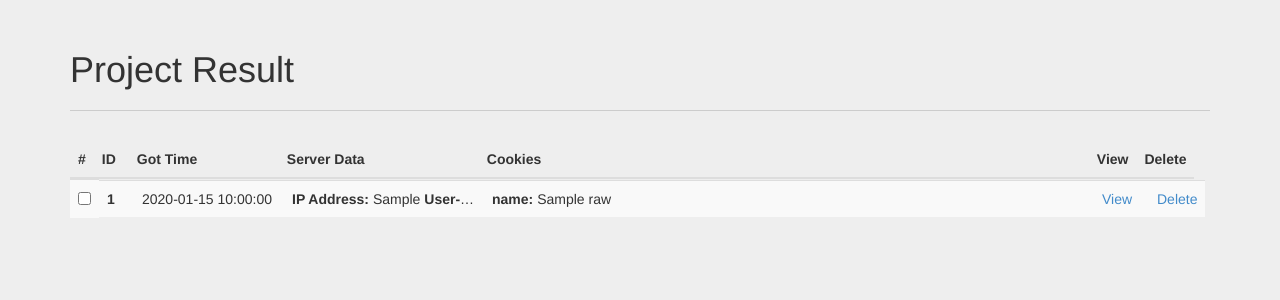
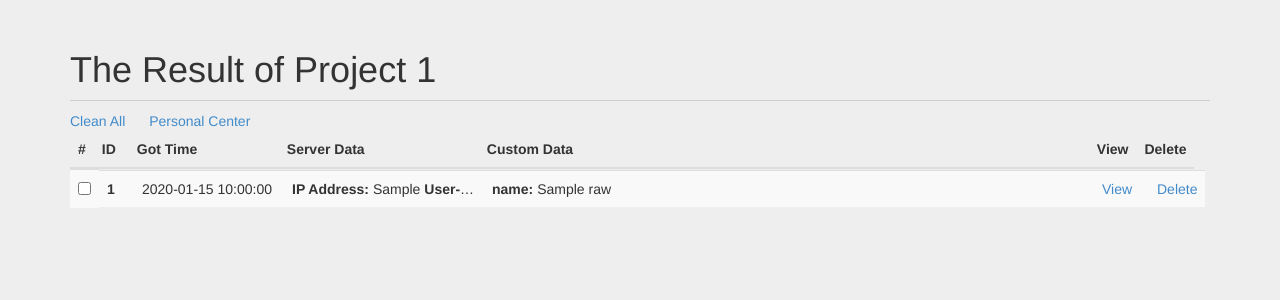
Before and after one commit to RicterZ/riXSS, a Python web app: template templates/detail.html in a window 1280 px wide. Shown: the top 300 px of the page. Run offline with Jinja, Linux system fonts and the light colour scheme; the template is opened without the code that fills it: most values are stand-ins (such as "Sample title", 1, 10 or a date in 2020); some libraries are stand-ins or nearby versions.

Commit message:
view result

```diff
--- a/lib/views.py
+++ b/lib/views.py
@@ -84,7 +84,7 @@ class XSSResultHandler(BaseHandler):
             if not user_id or not is_owner(user_id=user_id, obj_id=project_id, obj_type=PROJECTS):
                 return web.seeother('/user')
             results = format_xss_result(get_xss_result(project_id=project_id))
-            return self.render(title="Project %d Result" % int(project_id), project_id=project_id,
+            return self.render(title="Project %d" % int(project_id), project_id=project_id,
                                template="detail.html", results=results)
         return func()
 
--- a/templates/detail.html
+++ b/templates/detail.html
@@ -3,8 +3,7 @@
 {% block style %}
 <style>
     .main-title {
-        padding-bottom: 20px;
-        margin-bottom: 30px;
+        padding-bottom: 10px;
         border-bottom: 1px solid #CCC;
     }
 
@@ -47,12 +46,51 @@
         width: 35px;
     }
 
+    div > .line{
+        display: block;
+        border-bottom: 1px solid #CCC;
+    }
+
+    div >.line:nth-child(odd) {
+        background: #EEE;
+    }
+
+    .operate > a {
+        margin-right: 20px;
+    }
+
 </style>
 {% endblock %}
 
 
 {% block body %}
-<h1 class="main-title">Project Result</h1>
+
+<!-- Modal -->
+<div class="modal fade" id="projectResult" tabindex="-1" role="dialog" aria-labelledby="projectResult" aria-hidden="true">
+  <div class="modal-dialog">
+    <div class="modal-content">
+      <div class="modal-header">
+        <button type="button" class="close" data-dismiss="modal" aria-hidden="true">&times;</button>
+        <h4 class="modal-title">View Detail</h4>
+      </div>
+      <div class="modal-body">
+        <h3>Server Data</h3>
+        <div class="result-server-data"></div>
+        <h3>Custom Data</h3>
+        <div class="result-cookie"></div>
+      </div>
+      <div class="modal-footer">
+        <button type="button" class="btn btn-default" data-dismiss="modal">Close</button>
+      </div>
+    </div><!-- /.modal-content -->
+  </div><!-- /.modal-dialog -->
+</div><!-- /.modal -->
+
+<h1 class="main-title">The Result of Project {{ project_id }}</h1>
+<div class="operate">
+    <a href="##">Clean All</a>
+    <a href="/users">Personal Center</a>
+</div>
 <div class="result-container">
     <table class="table table-striped">
         <thead>
@@ -61,7 +99,7 @@
                 <th class="center id">ID</th>
                 <th class="center time">Got Time</th>
                 <th class="center server-data">Server Data</th>
-                <th class="center cookies">Cookies</th>
+                <th class="center cookies">Custom Data</th>
                 <th class="center">View</th>
                 <th class="center">Delete</th>
             </tr>
@@ -74,12 +112,12 @@
                 <td class="center id"><strong>{{ i }}</strong></td>
                 <td class="time center">{{ result.got_time }}</td>
                 <td class="server-data center">
-                    <strong>IP Address: </strong>{{ result.server_data['Request-IP'] }}
-                    <strong>User-Agent: </strong>{{ result.server_data['User-Agent'] }}
+                    <span class="line"><strong>IP Address: </strong>{{ result.server_data['Request-IP'] }}</span>
+                    <span class="line"><strong>User-Agent: </strong>{{ result.server_data['User-Agent'] }}</span>
                 </td>
                 <td class="center cookies">
                     {% for i in result.raw_data.keys() %}
-                        <strong>{{ i }}: </strong>{{ result.raw_data[i] }}
+                        <span class="line"><strong>{{ i }}: </strong>{{ result.raw_data[i] }}</span>
                     {% endfor %}
                 </td>
                 <td class="center view"><a href="##">View</a></td>
@@ -91,3 +129,14 @@
     </table>
 </div>
 {% endblock %}
+
+{% block script %}
+<script>
+$(".view").click(function (){
+    var parentObj = $(this).parent();
+    $(".result-server-data").html($(parentObj[0]).children(".server-data").html());
+    $(".result-cookie").html($(parentObj[0]).children(".cookies").html());
+    $("#projectResult").modal('show');
+})
+</script>
+{% endblock %}
```
